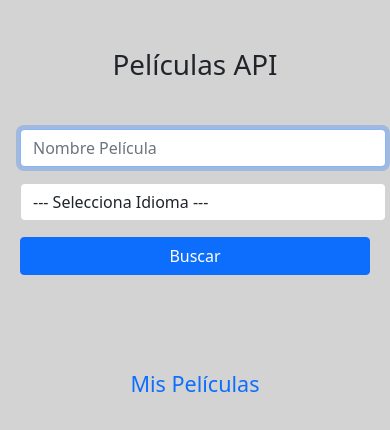
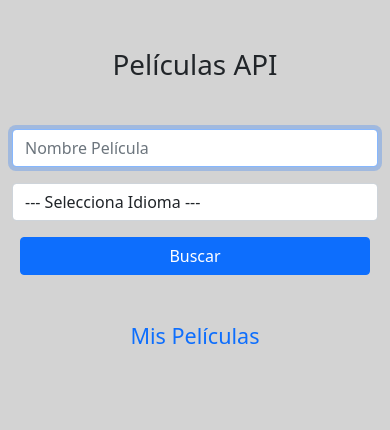
Before and after one commit to maomur/peliculas-apirest, a plain HTML site: page index.html in a window 390 px wide. Drawn offline with nearby package versions, Linux system fonts and the light colour scheme.

Commit message:
Ajustes CSS Responsive

```diff
--- a/index.html
+++ b/index.html
@@ -24,8 +24,8 @@
 
 
     <form id="formDiv" class="formulario mt-5">
-        <input type="text" name="inputName" id="inputName" class="form-control mx-2" placeholder="Nombre Película" required>
-        <select class="form-control mx-2" id="inputLanguage">
+        <input type="text" name="inputName" id="inputName" class="form-control" placeholder="Nombre Película" required>
+        <select class="form-control" id="inputLanguage">
             <option value="seleccionar">--- Selecciona Idioma ---</option>
             <option value="en">Ingles</option>
             <option value="es">Español</option>
@@ -47,7 +47,7 @@
         </div>
     </div>
 
-    <section class="wish-list p-5 mb-4" id="whish-list">
+    <section class="wish-list mb-4" id="whish-list">
         <h2 class="m-3 fs-4 text-primary">Mis Películas</h2>
         <!-- <article class="whish-movie" id="whish-movie">
                 <div class="shadow p-2">
--- a/main.js
+++ b/main.js
@@ -143,7 +143,7 @@ class MovieApp {
             wishMovieItem.innerHTML =
             `
             <div class="border-item">
-                <h2 class="fs-4 p-2 d-flex justify-content-start">${movie.title}<span class="ms-auto">⬛</span><span class="mx-1">❌</span></h2>
+                <h2 class="fs-5 p-2 d-flex justify-content-start text-start">${movie.title}<span class="ms-auto">⬛</span><span class="mx-1">❌</span></h2>
             </div>
             `;
             this.wishList.append(wishMovieItem);
```
